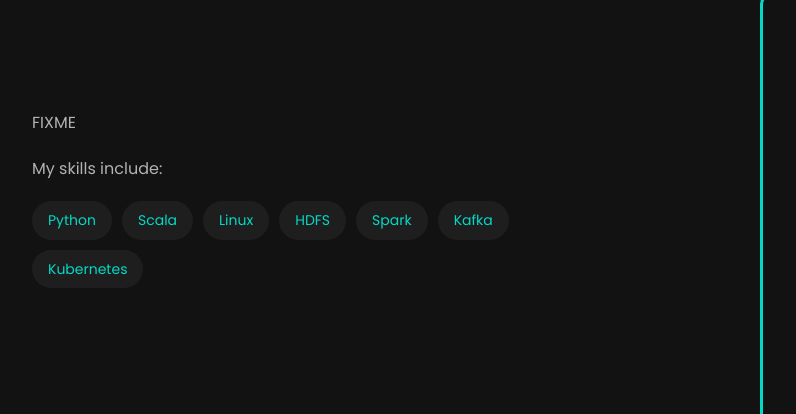
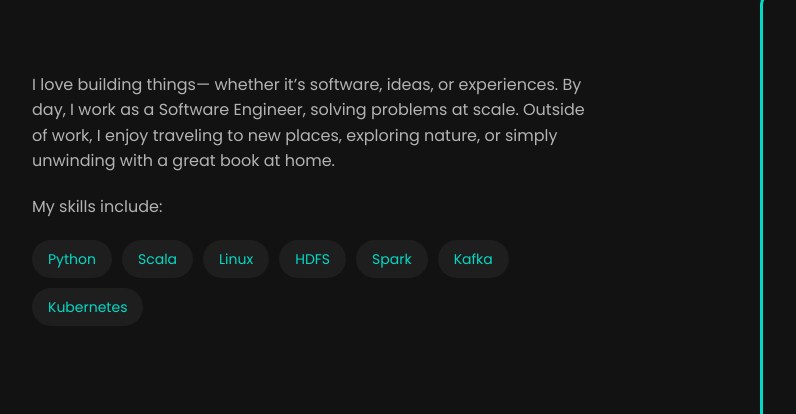
Before and after one commit to bcentner/portfolio, a Flask app: page / in a window 1280 px wide. Shown: the part 1050-1464 px from the top of the page, without its empty margins (28-824 px from the left). Run offline with Flask 3, Linux system fonts and the light colour scheme; some libraries are stand-ins or nearby versions.

Commit message:
Add about me section

```diff
--- a/static/script.js
+++ b/static/script.js
@@ -90,7 +90,7 @@ document.addEventListener('DOMContentLoaded', () => {
     // Modified typing effect with fixed prefix
     const typingTextElement = document.getElementById('typing-text');
     const prefix = "I love to ";
-    const suffixes = ["write code", "solve problems", "learn new things"];
+    const suffixes = ["write code", "solve problems", "learn things"];
     let suffixIndex = 0;
     let charIndex = 0;
     let isDeleting = false;
--- a/templates/index.html
+++ b/templates/index.html
@@ -11,7 +11,7 @@
 <body>
     <header>
         <nav>
-            <div class="logo">B.</div>
+            <div class="logo"></div>
             <ul class="nav-links">
                 <li><a href="#home" class="nav-item active">Home</a></li>
                 <li><a href="#about" class="nav-item">About</a></li>
@@ -44,7 +44,9 @@
                 <h2 class="section-title">About Me</h2>
                 <div class="about-content">
                     <div class="about-text">
-                        <p>FIXME</p>
+                        <p>I love building things— whether it’s software, ideas, or experiences.
+                            By day, I work as a Software Engineer, solving problems at scale. Outside of work,
+                            I enjoy traveling to new places, exploring nature, or simply unwinding with a great book at home.</p>
                         <p>My skills include:</p>
                         <div class="skills">
                             <span class="skill-tag">Python</span>
```
